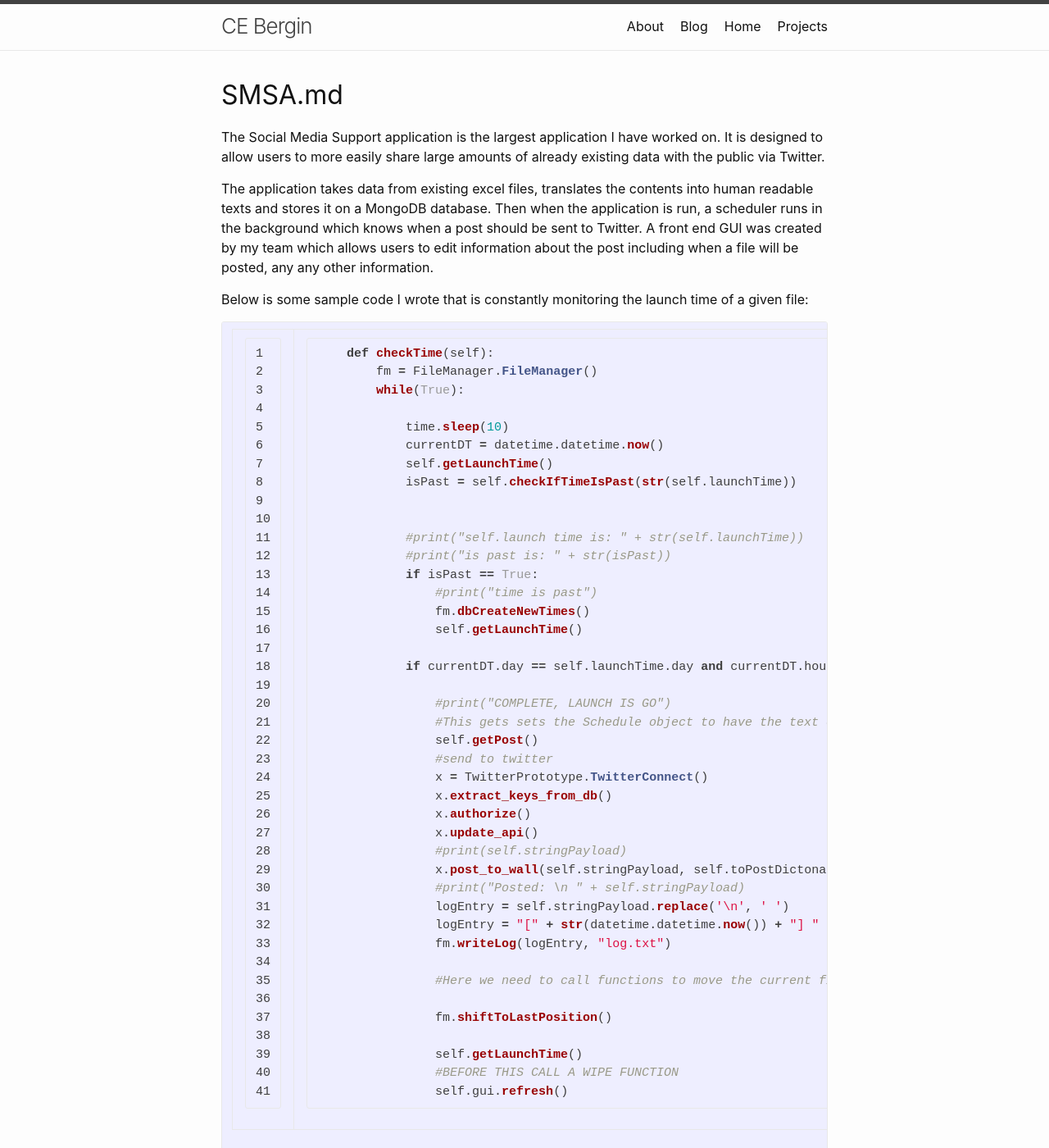
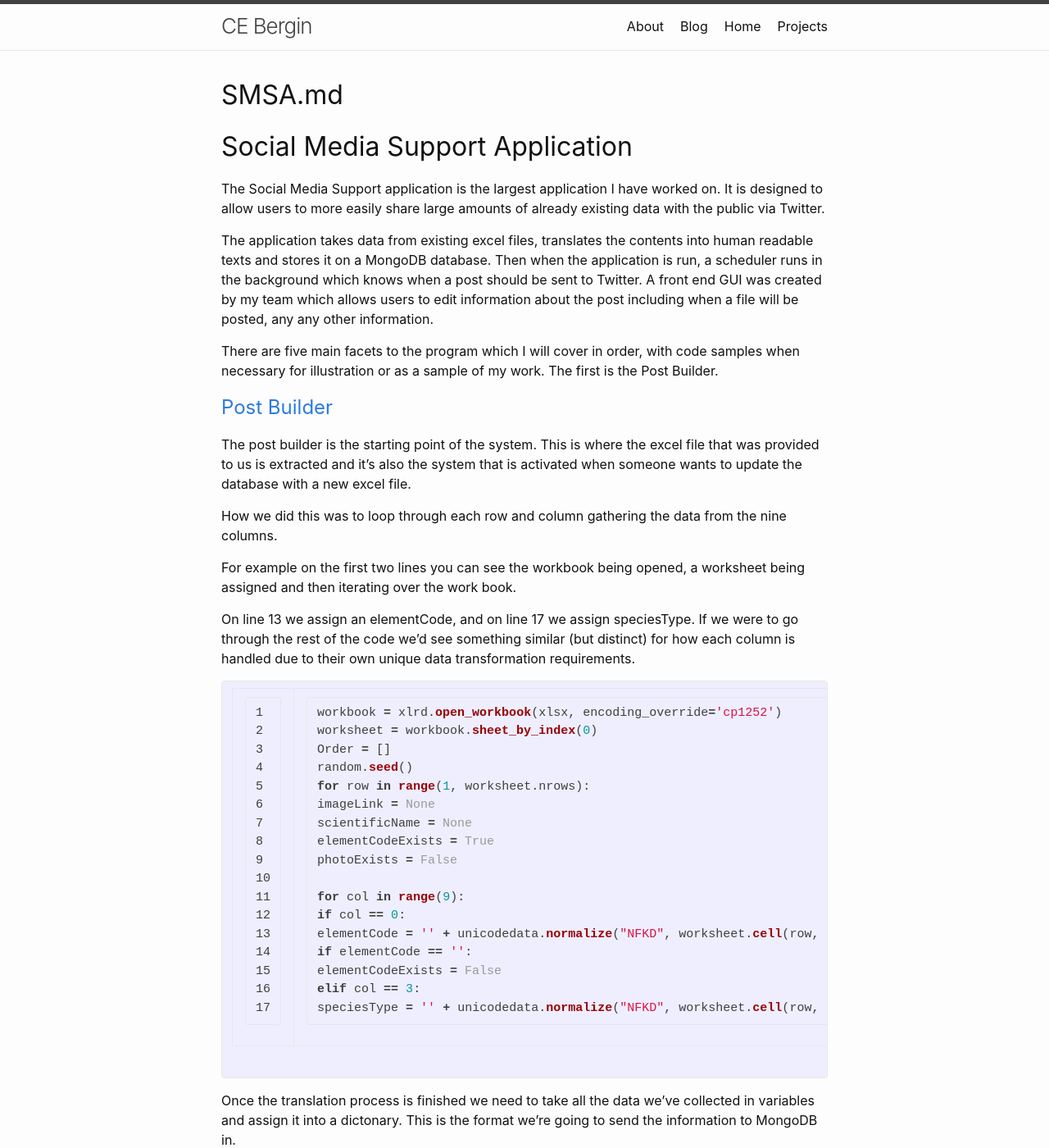
Before and after one commit to CEBergin/CEBergin.github.io, a Jekyll site: the page built from _projects/SMSA.md, in a window 1280 px wide and 1400 px high. Shown: the whole window at 82% size. Built offline with Jekyll 4.4.1, drawn with Linux system fonts in a browser that asks for light colours; some of the changed text lies outside the part shown.

Commit message:
Testing inner page links,  slowly developing content for SMSA page

```diff
--- a/_projects/SMSA.md
+++ b/_projects/SMSA.md
@@ -6,53 +6,101 @@ shortDesc: An application designed to save time by automating posting to Social
 
 
 ---
+# Social Media Support Application
 
 The Social Media Support application is the largest application I have worked on. It is designed to allow users to more easily share large amounts of already existing data with the public via Twitter.
 
 The application takes data from existing excel files, translates the contents into human readable texts and stores it on a MongoDB database. Then when the application is run, a scheduler runs in the background which knows when a post should be sent to Twitter. A front end GUI was created by my team which allows users to edit information about the post including when a file will be posted, any any other information.
 
-Below is some sample code I wrote that is constantly monitoring the launch time of a given file:
+There are five main facets to the program which I will cover in order, with code samples when necessary for illustration or as a sample of my work. The first is the Post Builder.
+
+##  [Post Builder](#post-builder)
+
+The post builder is the starting point of the system. This is where the excel file that was provided to us is extracted and it’s also the system that is activated when someone wants to update the database with a new excel file.
+
+How we did this was to loop through each row and column gathering the data from the nine columns.
+
+ For example on the first two lines you can see the workbook being opened, a worksheet being assigned and then iterating over the work book.
+
+ On line 13 we assign an elementCode, and on line 17 we assign speciesType. If we were to go through the rest of the code we'd see something similar (but distinct) for how each column is handled due to their own unique data transformation requirements.
+
 
 {% highlight python linenos %}
-    def checkTime(self):
-        fm = FileManager.FileManager()
-        while(True):
+workbook = xlrd.open_workbook(xlsx, encoding_override='cp1252')
+worksheet = workbook.sheet_by_index(0)
+Order = []
+random.seed()
+for row in range(1, worksheet.nrows):
+imageLink = None
+scientificName = None
+elementCodeExists = True
+photoExists = False
 
-            time.sleep(10)
-            currentDT = datetime.datetime.now()
-            self.getLaunchTime()
-            isPast = self.checkIfTimeIsPast(str(self.launchTime))
+for col in range(9):
+if col == 0:
+elementCode = '' + unicodedata.normalize("NFKD", worksheet.cell(row, col).value)
+if elementCode == '':
+elementCodeExists = False
+elif col == 3:
+speciesType = '' + unicodedata.normalize("NFKD", worksheet.cell(row, col).value)
+
+{% endhighlight %}
+
+Once the translation process is finished we need to take all the data we've collected in variables and assign it into a dictonary. This is the format we're going to send the information to MongoDB in.
+
+{% highlight python linenos %}
+postDict = {
+                "_id": int(row),
+                "Name": fullName + "\n",
+                "Species Type": speciesType + "\n",
+                "BC List": bcList + "\n",
+                "COSEWIC Status": Cosewic + "\n",
+                "Provincial Status": provincialStatus + "\n",
+                "User Stories": "" + "\n",
+                "More Info": moreInfo + "\n",
+                "Image Link": imageLink + "\n",
+                "Hashtags": "" + "\n",
+                "Element Code": elementCode
+            }
+if testMode == False:
+                x = postsCollection.insert_one(postDict)
+{% endhighlight %}
+
+After that, all that's left for Post Builder is to determine the current time to assign a date for this post to be published (which can be changed later, we found it useful for posts to have default dates) and then repeast the process.
 
 
-            #print("self.launch time is: " + str(self.launchTime))
-            #print("is past is: " + str(isPast))
-            if isPast == True:
-                #print("time is past")
-                fm.dbCreateNewTimes()
-                self.getLaunchTime()
+{% highlight python linenos %}
+        dateNow = datetime.datetime.now()
+        dateNow = dateNow + datetime.timedelta(days=1)
+        firstPostStr = str(dateNow.year) + '-' + str(dateNow.month) + '-' + str(dateNow.day) + ' ' + str(dateNow.hour) + ':' + str(dateNow.minute) + ':' + str(dateNow.second)
+        firstPost = datetime.datetime.strptime(firstPostStr, '%Y-%m-%d %H:%M:%S')
+        firstIteration = True
+        i = 1
+        for post in Order:
+            if firstIteration:
+                postDate = firstPost
 
-            if currentDT.day == self.launchTime.day and currentDT.hour == self.launchTime.hour and currentDT.minute == self.launchTime.minute:
+                firstIteration = False
+                postOrderDict = { "PostOrder": int(i), "PostNumber": str(post), "PostDate": str(postDate)}
+                if testMode == False:
+                    x = postOrderCollection.insert_one(postOrderDict)
 
-                #print("COMPLETE, LAUNCH IS GO")
-                #This gets sets the Schedule object to have the text of the top post text file in PostOrder file
-                self.getPost()
-                #send to twitter
-                x = TwitterPrototype.TwitterConnect()
-                x.extract_keys_from_db()
-                x.authorize()
-                x.update_api()
-                #print(self.stringPayload)
-                x.post_to_wall(self.stringPayload, self.toPostDictonary)
-                #print("Posted: \n " + self.stringPayload)
-                logEntry = self.stringPayload.replace('\n', ' ')
-                logEntry = "[" + str(datetime.datetime.now()) + "] " + logEntry
-                fm.writeLog(logEntry, "log.txt")
+                i += 1
+            else:
+                postDate = postDate + datetime.timedelta(days=7)
 
-                #Here we need to call functions to move the current file to the bottom of the list, and get the next one
+                postOrderDict = { "PostOrder": int(i), "PostNumber": str(post), "PostDate": str(postDate)}
+                if testMode == False:
+                    x = postOrderCollection.insert_one(postOrderDict)
 
-                fm.shiftToLastPosition()
+                i += 1
+{% endhighlight %}
 
-                self.getLaunchTime()
-                #BEFORE THIS CALL A WIPE FUNCTION
-                self.gui.refresh()
-{% endhighlight %}
+All of this was behind the scenes, all this event gives us is a nicely populated MongoDB database to pull from later on, which the Graphical User Interface will display to our users.
+
+![MongoDB Post Build](/assets/images/MongoDBPostBuild.PNG){:class="img-responsive"}
+
+
+## [File Manager](#file-manager)
+
+Test.
--- a/index.html
+++ b/index.html
@@ -3,7 +3,7 @@ layout: default
 title: Home
 ---
 <h1>CE Bergin's Portfolio </h1>
-<h3>(Under Development, but feel free to look around)</h3>
+<h3>(Under Development, but feel free to look around. The Social Media Support Application Project is the most fleshed out right now)</h3>
 
 <p>Welcome, this is my Portfolio site, designed to show off what I've learned in the last two years of education at Camosun College. </p>
 
```
Also changed, not shown: assets/images/MongoDBPostBuild.PNG (added).
